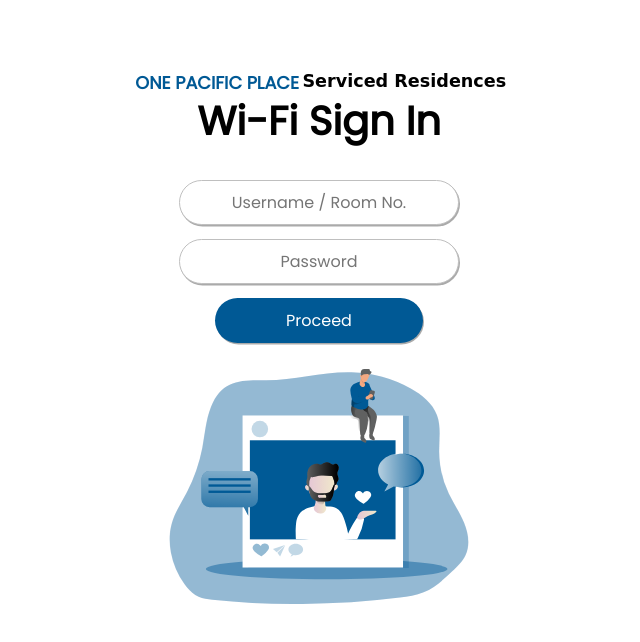
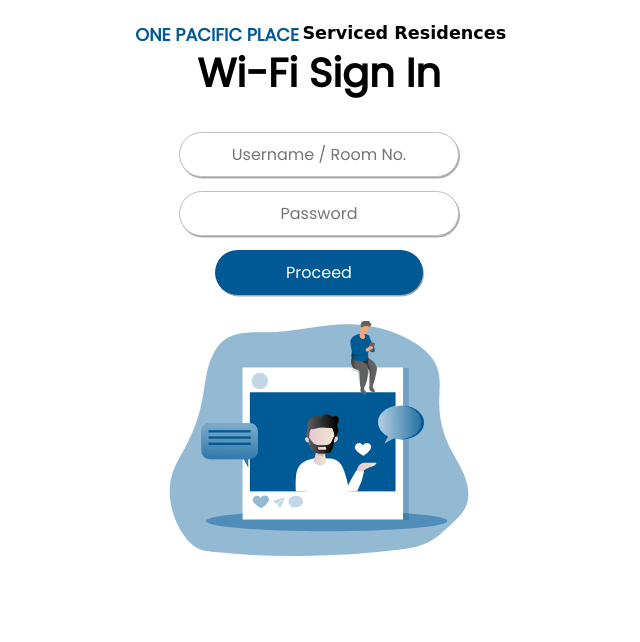
Before and after one commit to FranzSmn/guestwifi, a plain HTML site: page index.html in a window 1280 px wide. Shown: the whole page, without its empty margins (321-961 px from the left). Drawn offline with Linux system fonts and the light colour scheme; a web font is replaced by a local one.

Commit message:
git push

```diff
--- a/signinstyle.css
+++ b/signinstyle.css
@@ -13,7 +13,7 @@
 }
 
 .upper-section {
-  padding: 4em 2em 0em;
+  padding: 1em 2em 0em;
   text-align: center;
   line-height: 2.4em;
 }
```
